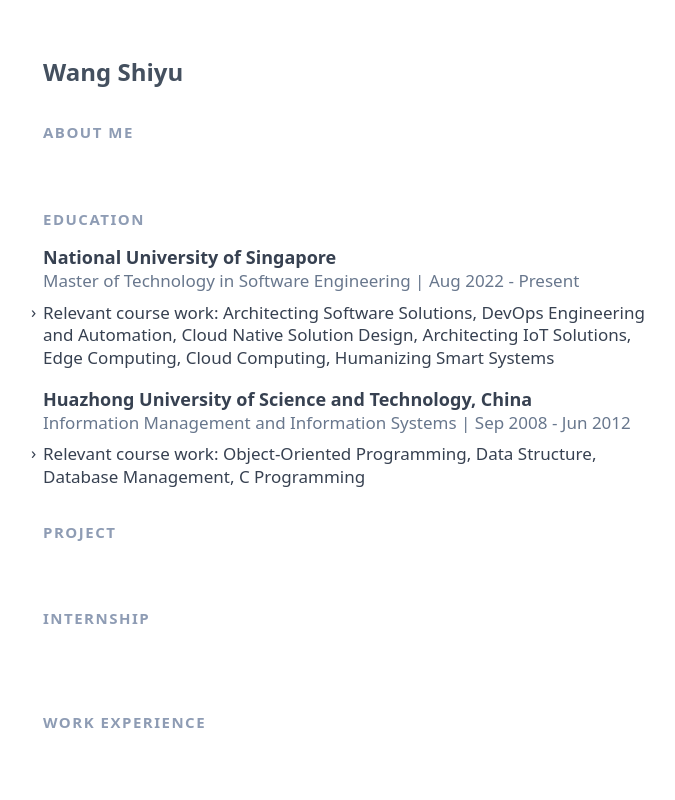
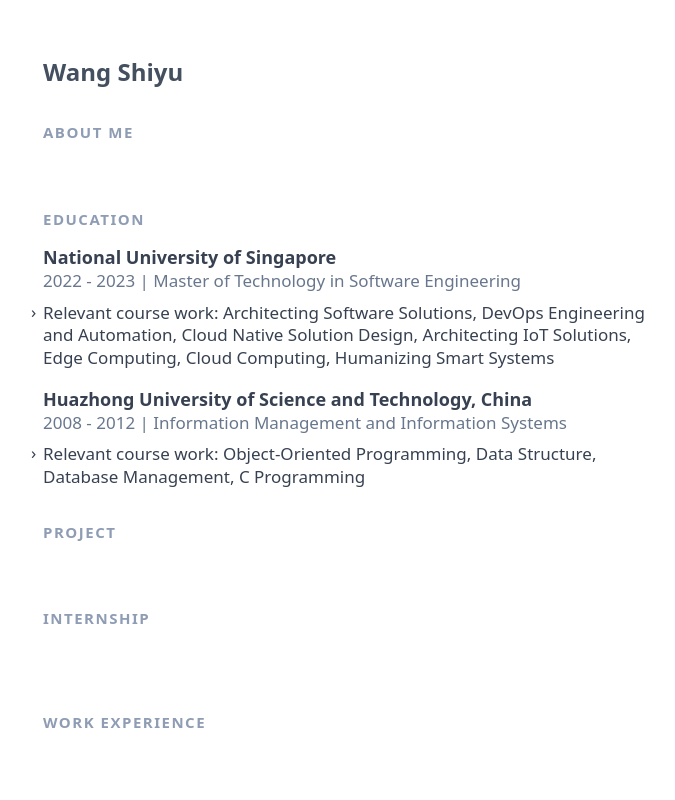
Before and after one commit to shiyuw09/react-universal-resume, a React (Vite) app: page / in a window 1280 px wide. Shown: the top 800 px of the page, without its empty margins (285-960 px from the left). Built offline with nearby package versions, Linux system fonts and the light colour scheme; a small style sheet from the web is missing.

Commit message:
opt: update education date format

```diff
--- a/src/components/Education.tsx
+++ b/src/components/Education.tsx
@@ -17,7 +17,7 @@
                 {edu.name}
               </h3>
               <p className="leading-normal text-md text-gray-650">
-                {edu.degree} | {edu.date}
+                {edu.date} | {edu.degree}
               </p>
 
               <ul>
--- a/src/data.ts
+++ b/src/data.ts
@@ -3,7 +3,7 @@
 const educationNUS: EducationInfo = {
   name: 'National University of Singapore',
   degree: 'Master of Technology in Software Engineering',
-  date: 'Aug 2022 - Present',
+  date: '2022 - 2023',
   courses: [
     'Architecting Software Solutions',
     'DevOps Engineering and Automation',
@@ -20,7 +20,7 @@
   degree: 'Information Management and Information Systems',
   // degree:
   //   'Bachelor of Management in Information Management and Information Systems',
-  date: 'Sep 2008 - Jun 2012',
+  date: '2008 - 2012',
   courses: [
     'Object-Oriented Programming',
     'Data Structure',
```
